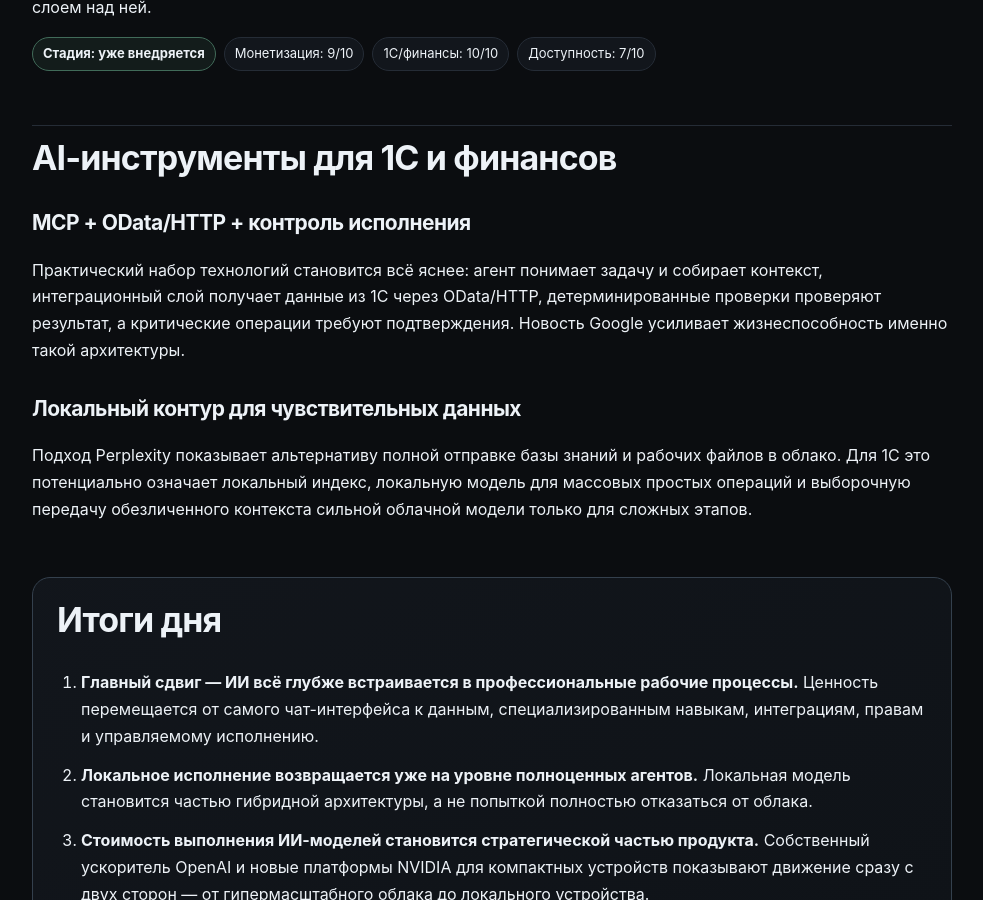
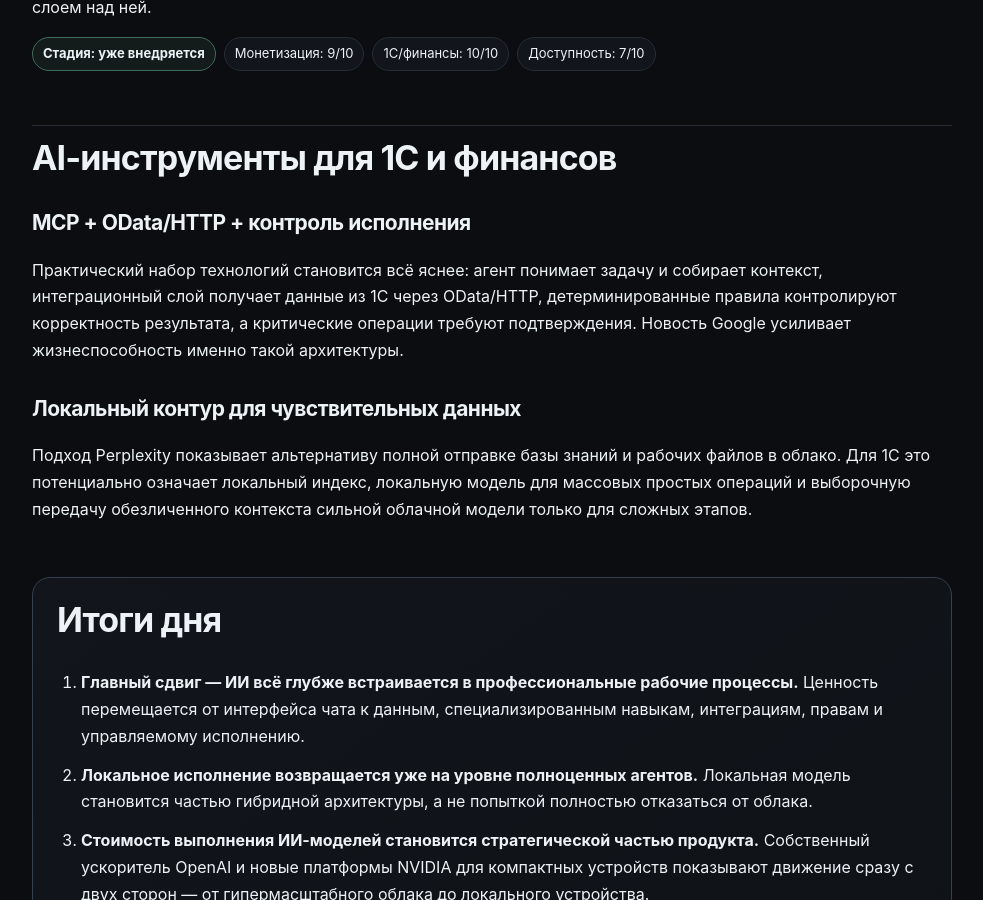
Before and after one commit to DmitryCarni/ai-news-by-carni, a Jekyll site: the page built from daily/2026-08-25.md, in a window 1280 px wide and 900 px high, scrolled down 3221 px. Shown: the whole window, without its empty margins (148-1131 px from the left). Built offline with Jekyll 4.4.1, drawn with Linux system fonts in a browser that asks for light colours; some of the changed text lies outside the part shown.

Commit message:
Polish wording in Aug 25 report

```diff
--- a/daily/2026-08-25.md
+++ b/daily/2026-08-25.md
@@ -120,7 +120,7 @@ Jalapeño усиливает тренд на вертикальную интег
 
 ### MCP + OData/HTTP + контроль исполнения
 
-Практический набор технологий становится всё яснее: агент понимает задачу и собирает контекст, интеграционный слой получает данные из 1С через OData/HTTP, детерминированные проверки проверяют результат, а критические операции требуют подтверждения. Новость Google усиливает жизнеспособность именно такой архитектуры.
+Практический набор технологий становится всё яснее: агент понимает задачу и собирает контекст, интеграционный слой получает данные из 1С через OData/HTTP, детерминированные правила контролируют корректность результата, а критические операции требуют подтверждения. Новость Google усиливает жизнеспособность именно такой архитектуры.
 
 ### Локальный контур для чувствительных данных
 
@@ -130,7 +130,7 @@ Jalapeño усиливает тренд на вертикальную интег
 
 ## Итоги дня
 
-1. **Главный сдвиг — ИИ всё глубже встраивается в профессиональные рабочие процессы.** Ценность перемещается от самого чат-интерфейса к данным, специализированным навыкам, интеграциям, правам и управляемому исполнению.
+1. **Главный сдвиг — ИИ всё глубже встраивается в профессиональные рабочие процессы.** Ценность перемещается от интерфейса чата к данным, специализированным навыкам, интеграциям, правам и управляемому исполнению.
 2. **Локальное исполнение возвращается уже на уровне полноценных агентов.** Локальная модель становится частью гибридной архитектуры, а не попыткой полностью отказаться от облака.
 3. **Стоимость выполнения ИИ-моделей становится стратегической частью продукта.** Собственный ускоритель OpenAI и новые платформы NVIDIA для компактных устройств показывают движение сразу с двух сторон — от гипермасштабного облака до локального устройства.
 4. **Для финансов и 1С наиболее близкий к деньгам слой — интеграция ИИ с существующими системами.** Не новая ERP, а контролируемый агент поверх уже работающего контура.
```
Also changed, not shown: other parts of daily/2026-08-25.md (+1 -1 lines).
